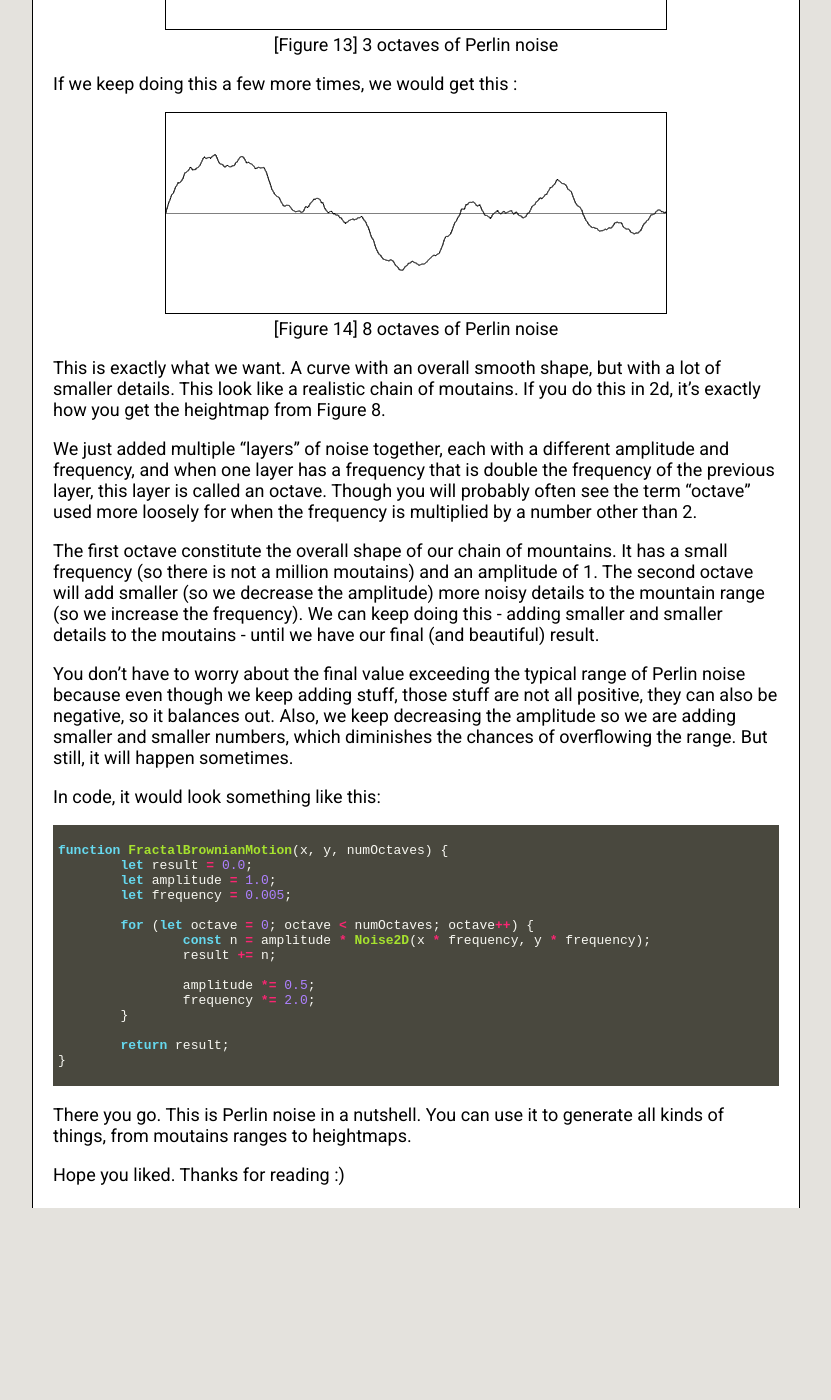
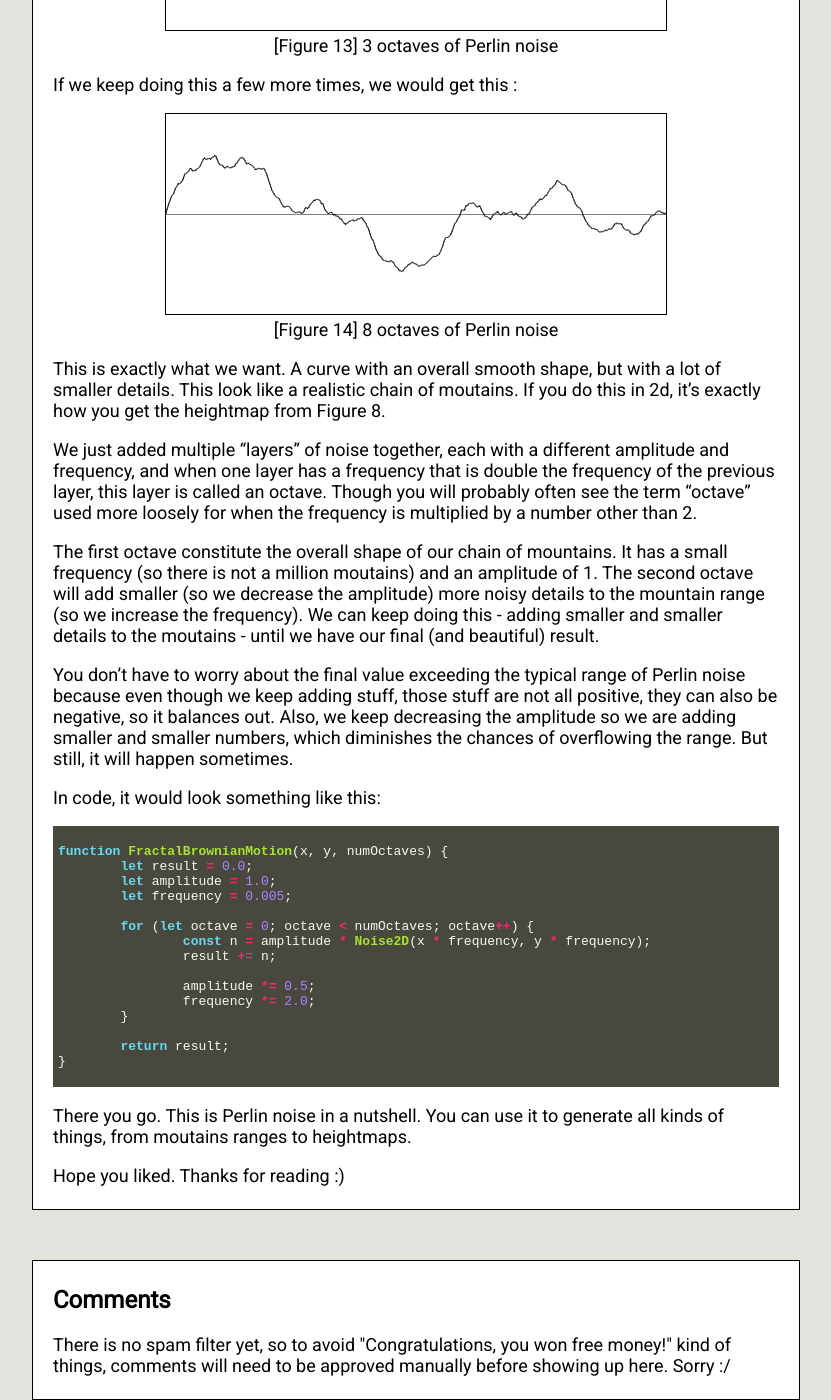
Before and after one commit to rtouti/rtouti.github.io, a Jekyll site: the page built from _posts/2018-09-16-perlin-noise-a-procedural-generation-algorithm.markdown, in a window 1280 px wide and 1400 px high, scrolled down 12291 px. Shown: the whole window, without its empty margins (224-1055 px from the left). Built offline with Jekyll 4.4.1, drawn with Linux system fonts in a browser that asks for light colours; comment, search, counter and statistics services are not loaded; before the commit the page ends 13499 px from its top, so only the background shows below that.

Commit message:
Added comment support via Cusdis

```diff
--- a/_layouts/post.html
+++ b/_layouts/post.html
@@ -53,12 +53,11 @@
 			text-decoration: none;
 		}
 
-		.container {
+		.container, .comments {
 			width: 60%;
 			margin: 0 auto;
 			margin-top: 50px;
-			border-right: 1px solid black;
-			border-left: 1px solid black;
+			border: 1px solid black;
 			padding: 5px 20px;
 			background-color: white;
 		}
@@ -98,7 +97,7 @@
 		}
 
 		@media (max-width: 1000px){
-			.container {
+			.container, .comments {
 				width: 100%;
 			}
 		}
@@ -111,8 +110,20 @@
 		</div>
 
 		<div class="container">
-			<h1>{{page.title}}</h1>
+			<h1>{{ page.title }}</h1>
 			{{ content }}
+		</div>
+		<div class="comments">
+			<h2>Comments</h2>
+			<p>There is no spam filter yet, so to avoid "Congratulations, you won free money!" kind of things, comments will need to be approved manually before showing up here. Sorry :/</p>
+			<div id="cusdis_thread"
+				data-host="https://cusdis.com"
+				data-app-id="4832b910-b336-4823-b4f6-0a76139bf4a0"
+				data-page-id="{{ page.permalink }}"
+				data-page-url="{{ page.url }}"
+				data-page-title="{{ page.title }}"
+			></div>
+			<script async defer src="https://cusdis.com/js/cusdis.es.js"></script>
 		</div>
 	</body>
 </html>
```
